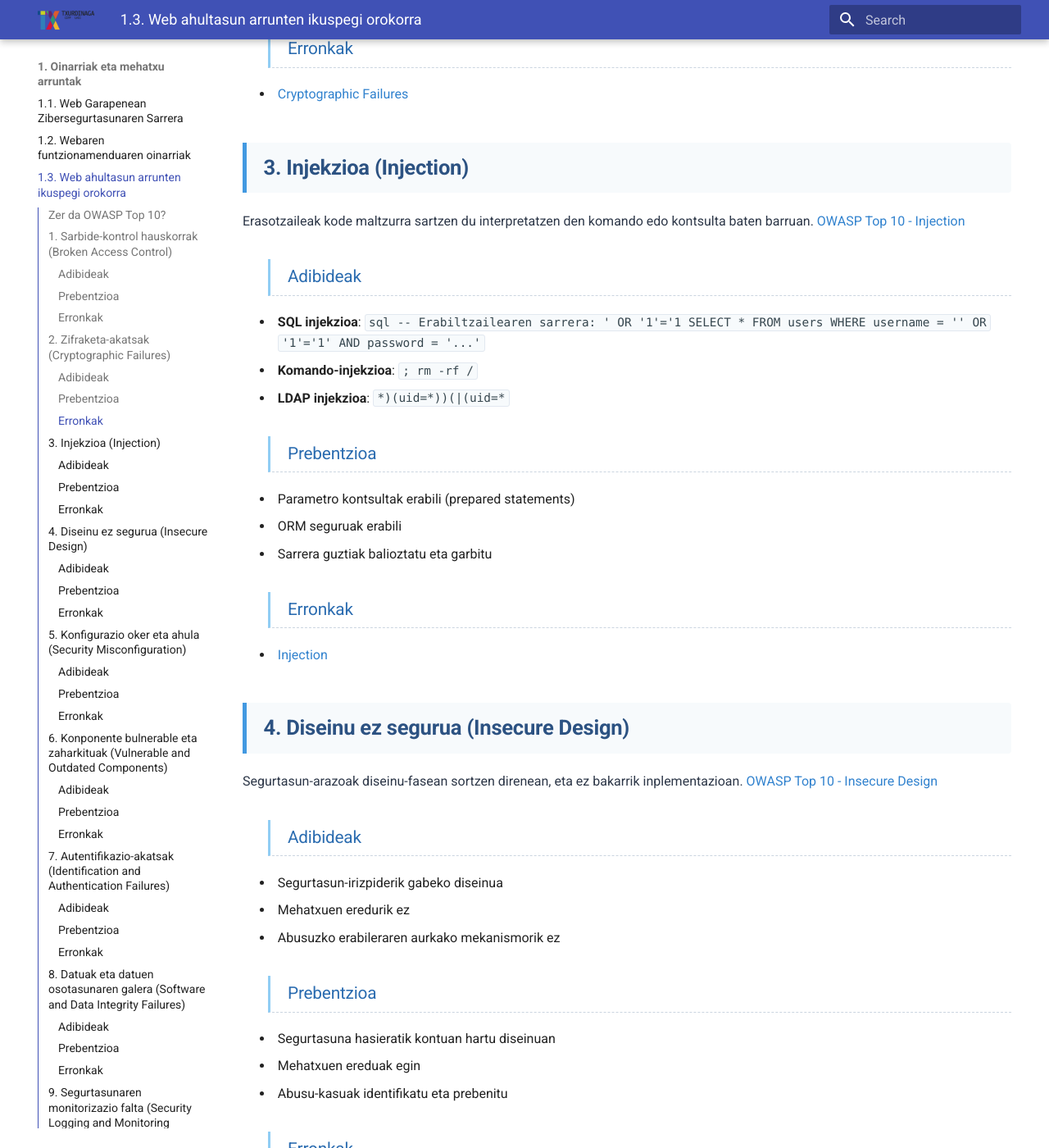
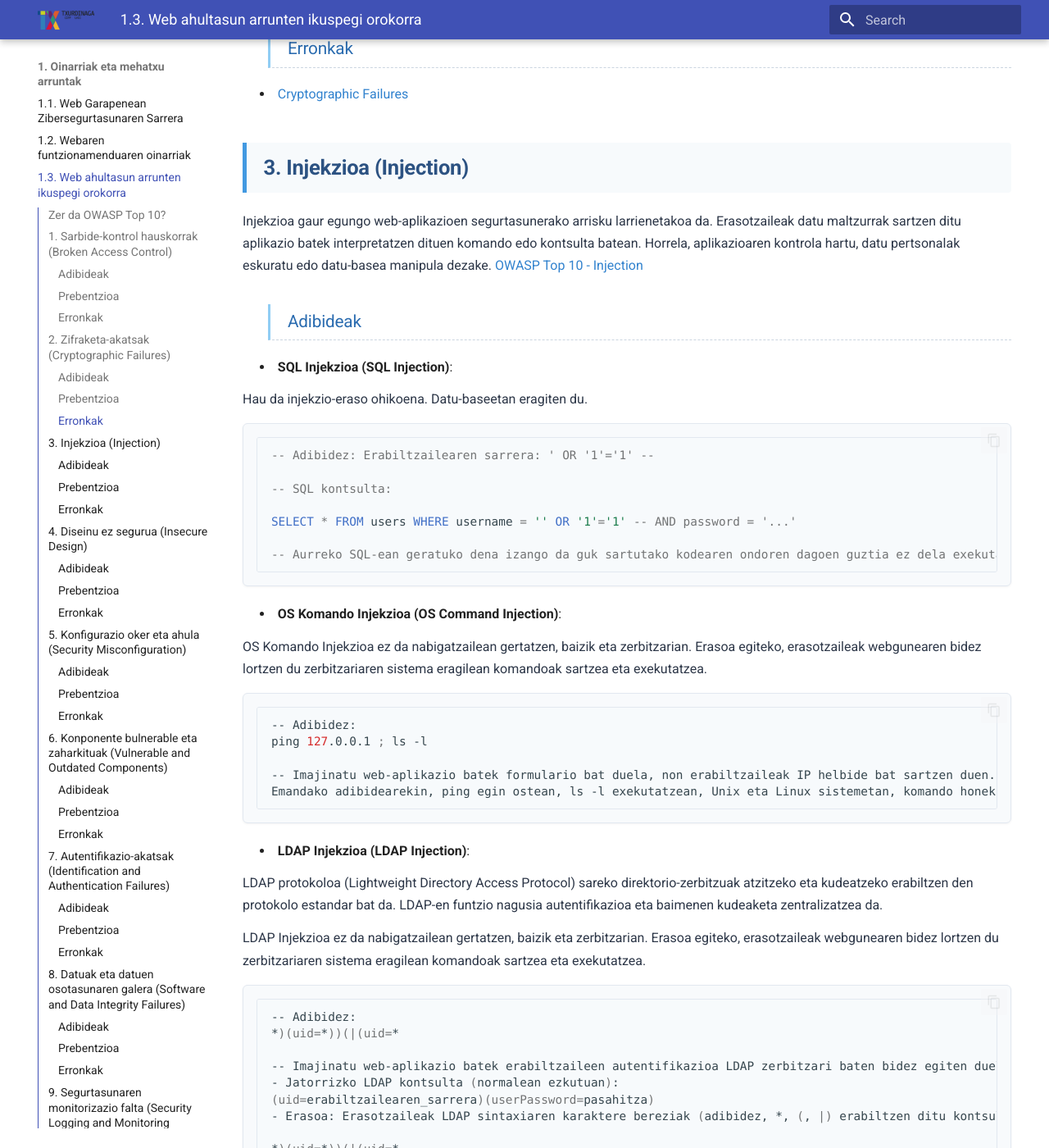
Before and after one commit to DAW-Resources-FPTxurdinaga/SeguridadWeb-apuntes_eu-es, an MkDocs documentation site: the page built from docs/oinarriak_mehatxuak/owasp_top10.md, in a window 1280 px wide and 1400 px high, scrolled down 2044 px. Shown: the whole window at 82% size. Built offline with MkDocs 1.6.1 and Material for MkDocs 9.7.7, drawn with Linux system fonts in a browser that asks for light colours; some of the changed text lies outside the part shown.

Commit message:
Commit 2

````diff
--- a/docs/oinarriak_mehatxuak/owasp_top10.md
+++ b/docs/oinarriak_mehatxuak/owasp_top10.md
@@ -52,22 +52,66 @@ Datuak zifratzeko erabiltzen diren ahultasunak edo akatsak.
 ## 3. Injekzioa (Injection)
 
 
-Erasotzaileak kode maltzurra sartzen du interpretatzen den komando edo kontsulta baten barruan.
+Injekzioa gaur egungo web-aplikazioen segurtasunerako arrisku larrienetakoa da. Erasotzaileak datu maltzurrak sartzen ditu aplikazio batek interpretatzen dituen komando edo kontsulta batean. Horrela, aplikazioaren kontrola hartu, datu pertsonalak eskuratu edo datu-basea manipula dezake.
 <a href="https://owasp.org/Top10/A03_2021-Injection/" target="_blank">OWASP Top 10 - Injection</a>
 
 ### Adibideak
-- **SQL injekzioa**:
-  ```sql
-  -- Erabiltzailearen sarrera: ' OR '1'='1
-  SELECT * FROM users WHERE username = '' OR '1'='1' AND password = '...'
-  ```
-- **Komando-injekzioa**: `; rm -rf /`
-- **LDAP injekzioa**: `*)(uid=*))(|(uid=*`
+- **SQL Injekzioa (SQL Injection)**:
+
+Hau da injekzio-eraso ohikoena. Datu-baseetan eragiten du.
+
+```sql
+-- Adibidez: Erabiltzailearen sarrera: ' OR '1'='1' --
+
+-- SQL kontsulta:
+
+SELECT * FROM users WHERE username = '' OR '1'='1' -- AND password = '...'
+
+-- Aurreko SQL-ean geratuko dena izango da guk sartutako kodearen ondoren dagoen guztia ez dela exekutatuko.
+```
+
+- **OS Komando Injekzioa (OS Command Injection)**:
+
+OS Komando Injekzioa ez da nabigatzailean gertatzen, baizik eta zerbitzarian. Erasoa egiteko, erasotzaileak webgunearen bidez lortzen du zerbitzariaren sistema eragilean komandoak sartzea eta exekutatzea.
+
+```bash
+-- Adibidez:
+ping 127.0.0.1 ; ls -l
+
+-- Imajinatu web-aplikazio batek formulario bat duela, non erabiltzaileak IP helbide bat sartzen duen. Aplikazioak, atzealdean, sistema eragilearen ping komandoa exekutatzen du, helbidea eskuragarri dagoen egiaztatzeko.
+Emandako adibidearekin, ping egin ostean, ls -l exekutatzean, Unix eta Linux sistemetan, komando honek uneko direktorioko fitxategiak eta karpetak zerrendatzen ditu.
+
+```
+
+- **LDAP Injekzioa (LDAP Injection)**:
+
+LDAP protokoloa (Lightweight Directory Access Protocol) sareko direktorio-zerbitzuak atzitzeko eta kudeatzeko erabiltzen den protokolo estandar bat da. LDAP-en funtzio nagusia autentifikazioa eta baimenen kudeaketa zentralizatzea da.
+
+LDAP Injekzioa ez da nabigatzailean gertatzen, baizik eta zerbitzarian. Erasoa egiteko, erasotzaileak webgunearen bidez lortzen du zerbitzariaren sistema eragilean komandoak sartzea eta exekutatzea.
+
+```bash
+-- Adibidez:
+*)(uid=*))(|(uid=*
+
+-- Imajinatu web-aplikazio batek erabiltzaileen autentifikazioa LDAP zerbitzari baten bidez egiten duela. Erabiltzaileak bere UID (erabiltzaile-identifikatzailea) eta pasahitza sartzen ditu, eta aplikazioak LDAP kontsulta bat eraikitzen du horrekin.
+- Jatorrizko LDAP kontsulta (normalean ezkutuan):
+(uid=erabiltzailearen_sarrera)(userPassword=pasahitza)
+- Erasoa: Erasotzaileak LDAP sintaxiaren karaktere bereziak (adibidez, *, (, |) erabiltzen ditu kontsultaren logika aldatzeko. Horrek SQL Injekzioaren ' OR '1'='1' adibidearen antzeko efektua sortzen du.
+
+*)(uid=*))(|(uid=*
+
+- Lortutako kontsulta:
+(uid=*)(uid=*))(|(uid=*)(userPassword=pasahitza)
+
+- Ondorioa: Kontsulta hau, LDAP-ek aztertuta, hainbat baldintza sortzen ditu. Horrek uid eta pasahitz-baldintza originala saihesten du, eta erabiltzaile guztien datuak itzultzen ditu edo autentifikazioa gainditzen du. Erasotzaileak lortzen du LDAP zerbitzarian saioa hastea, pasahitza jakin gabe, edo erabiltzaile-informazio sentikorra lortzea.
+
+```
 
 ### Prebentzioa
 - Parametro kontsultak erabili (prepared statements)
-- ORM seguruak erabili
+- ORM seguruak erabiliz, SQL kontsulta zuzenak saihestu
 - Sarrera guztiak balioztatu eta garbitu
+- Pribilegio minimoen printzipioa aplikatu
 
 ### Erronkak
 
````
Also changed, not shown: docs/ariketak/cryptographic_failures.md (+26 -11 lines).
